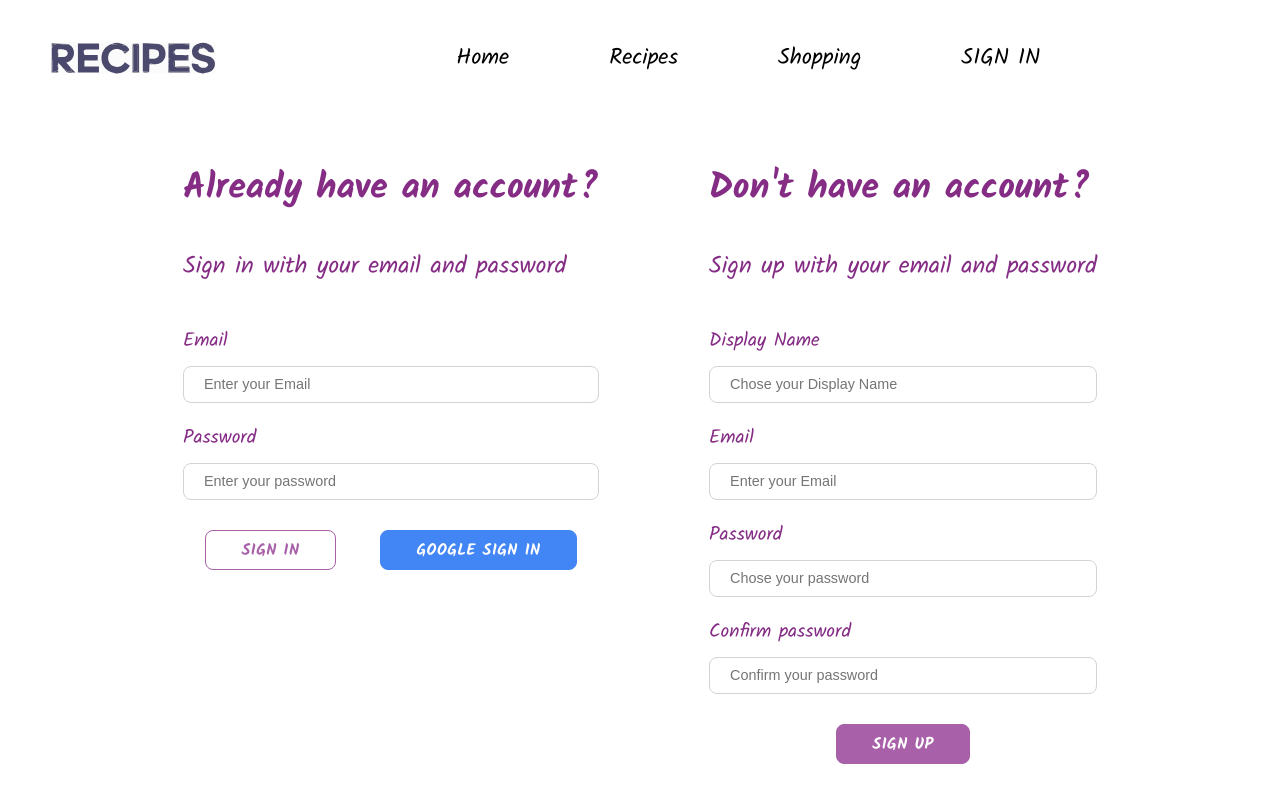
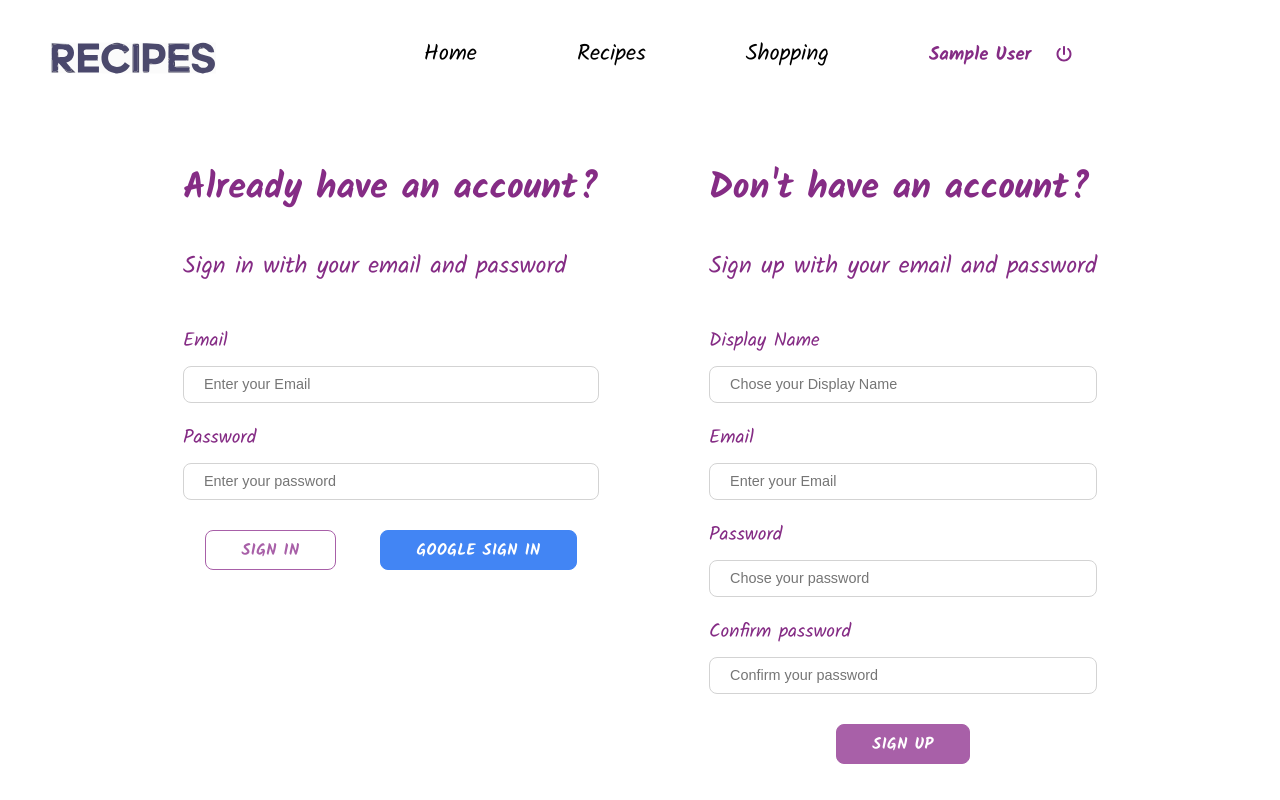
Before and after one commit to marina-knez/food-shack, a React (Create React App) app: page /auth in a window 1280 px wide. Built offline with nearby package versions, Linux system fonts and the light colour scheme; no server answers; the database is empty; sample sign-in values are in the browser's storage.

Commit message:
make necessary changes to use redux rather than context when handling the user

```diff
--- a/src/components/private-route/private-route.component.jsx
+++ b/src/components/private-route/private-route.component.jsx
@@ -1,9 +1,9 @@
-import { useContext } from 'react';
 import { Navigate, Outlet } from 'react-router-dom';
-import { UserContext } from '../../contexts/user.context';
+import { useSelector } from 'react-redux';
+import { selectCurrentUser } from '../../store/user/user.selector';
 
 const PrivateRoute = () => {
-  const { currentUser } = useContext(UserContext);
+  const  currentUser  = useSelector(selectCurrentUser);
 
   return currentUser ? <Outlet /> : <Navigate to="/auth" />;
 };
--- a/src/components/sign-in-form/sign-in-form.component.jsx
+++ b/src/components/sign-in-form/sign-in-form.component.jsx
@@ -1,7 +1,8 @@
-import { useState, useContext } from "react";
+import { useState } from "react";
 import { useNavigate } from "react-router-dom";
+import { useDispatch } from "react-redux";
 import { signInWithGooglePopup, signInAuthUserWithEmailAndPassword, getUserDocument } from '../../utils/firebase/firebase.utils';
-import { UserContext } from "../../contexts/user.context";
+import { setCurrentUser } from "../../store/user/user.action";
 
 import FormInput from "../form-input/form-input.component";
 import Button, { BUTTON_TYPE_CLASSES } from '../button/button.component';
@@ -16,8 +17,8 @@ const defaultFormFields = {
 const SignInForm = () => {
     const [ formFields, setFormFields ] = useState(defaultFormFields);
     const { email, password } = formFields;
-    const { setCurrentUser } = useContext(UserContext);
     const navigate = useNavigate();
+    const dispatch = useDispatch();
 
     const resetFormFields = () => {
         setFormFields(defaultFormFields);
@@ -26,7 +27,7 @@ const SignInForm = () => {
     const signInWithGoogle = async () => {
         const { user } = await signInWithGooglePopup();
         const userDoc = await getUserDocument(user);
-        setCurrentUser(userDoc);
+        dispatch(setCurrentUser(userDoc));
         navigate('/');
     };
 
@@ -36,7 +37,7 @@ const SignInForm = () => {
         try {
             const { user } = await signInAuthUserWithEmailAndPassword(email, password);
             const userDoc = await getUserDocument(user);
-            setCurrentUser(userDoc);
+            dispatch(setCurrentUser(userDoc));
             resetFormFields();
             navigate('/');
 
--- a/src/components/sign-up-form/sign-up-form.component.jsx
+++ b/src/components/sign-up-form/sign-up-form.component.jsx
@@ -1,7 +1,8 @@
-import { useState, useContext } from "react";
+import { useState } from "react";
 import { useNavigate } from "react-router-dom";
 import { createAuthUserWithEmailAndPassword, createUserDocumentFromAuth } from '../../utils/firebase/firebase.utils';
-import { UserContext } from "../../contexts/user.context";
+import { useDispatch } from "react-redux";
+import { setCurrentUser } from "../../store/user/user.action";
 
 import FormInput from "../form-input/form-input.component";
 import Button, { BUTTON_TYPE_CLASSES } from "../button/button.component";
@@ -18,8 +19,8 @@ const defaultFormFields = {
 const SignUpForm = () => {
     const [ formFields, setFormFields ] = useState(defaultFormFields);
     const { displayName, email, password, confirmPassword } = formFields;
-    const { setCurrentUser } = useContext(UserContext);
     const navigate = useNavigate();
+    const dispatch = useDispatch();
 
     const resetFormFields = () => {
         setFormFields(defaultFormFields);
@@ -37,7 +38,7 @@ const SignUpForm = () => {
             const { user } = await createAuthUserWithEmailAndPassword(email, password);
 
             await createUserDocumentFromAuth(user, { displayName });
-            setCurrentUser({ ...user, displayName });
+            dispatch(setCurrentUser({ ...user, displayName }));
             resetFormFields();
             navigate('/');
 
--- a/src/routes/navigation/navigation.component.jsx
+++ b/src/routes/navigation/navigation.component.jsx
@@ -1,6 +1,7 @@
-import { Fragment, useContext } from "react";
+import { Fragment } from "react";
 import { Outlet } from "react-router-dom";
-import { UserContext } from "../../contexts/user.context";
+import { useSelector } from "react-redux";
+import { selectCurrentUser } from "../../store/user/user.selector";
 import { signOutUser } from "../../utils/firebase/firebase.utils";
 import { NavigationContainer, LogoContainer, NavigationWrapper, NavLinks, NavLink, NavItem, CurrentUserWrapper } from '../navigation/navigation.styles';
 import { FontAwesomeIcon } from '@fortawesome/react-fontawesome';
@@ -8,8 +9,7 @@ import { faHouse, faBook, faArrowRightToBracket, faPowerOff, faCartShopping } fr
 import { ReactComponent as RecipesLogo } from '../../assets/recipes-logo.svg';
 
 const Navigation = () => {
-    const { currentUser } = useContext(UserContext);
-
+    const currentUser = useSelector(selectCurrentUser);
 
     return (
         <Fragment>
```
